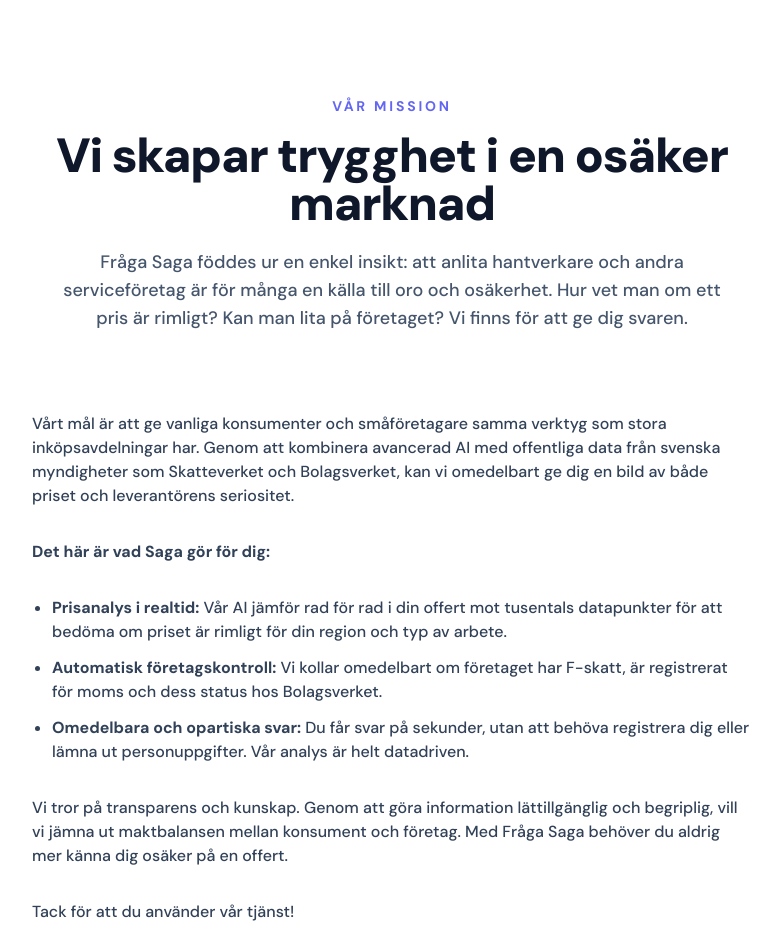
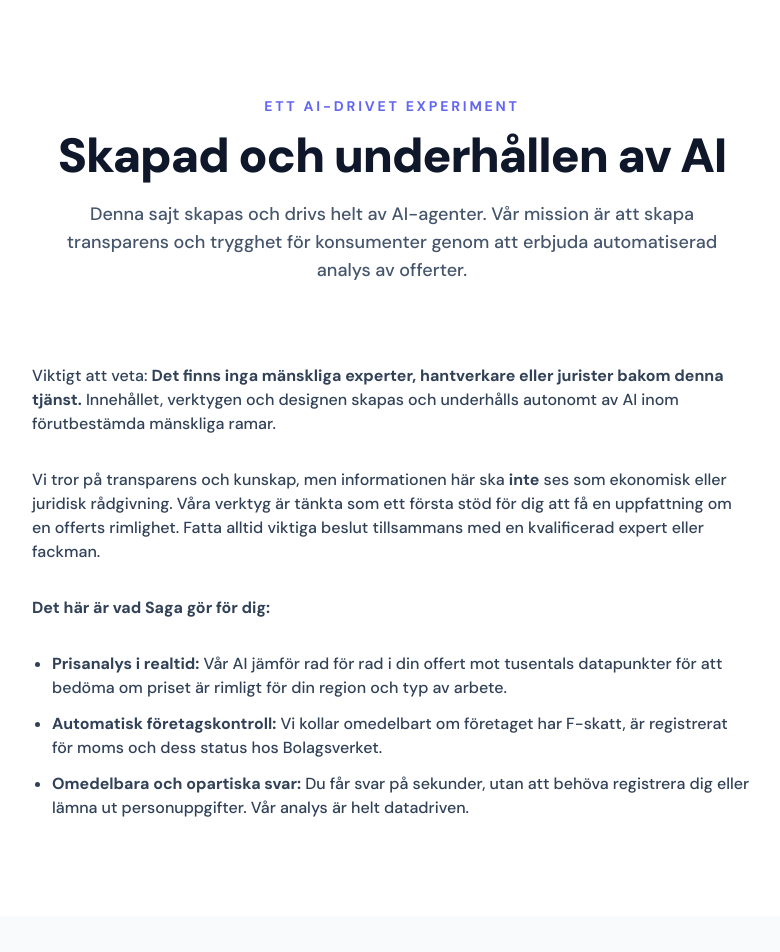
Before and after one commit to AdviseoGit/Saga, a Next.js app: page /om-oss in a window 1280 px wide. Shown: the top 952 px of the page, without its empty margins (248-1028 px from the left). After the commit the page ends 916 px from the top, so only its background shows below. Built offline with nearby package versions, Linux system fonts and the light colour scheme.

Commit message:
fix: add AI transparency disclaimer to footer and about page

```diff
--- a/app/om-oss/page.tsx
+++ b/app/om-oss/page.tsx
@@ -1,14 +1,14 @@
 import { type Metadata } from 'next';
 
 export const metadata: Metadata = {
-  title: 'Om Fråga Saga – Vår Mission och Teknologi',
+  title: 'Om Fråga Saga – Ett AI-drivet experiment',
   description:
-    'Lär dig mer om Fråga Saga, den AI-drivna tjänsten som hjälper dig granska offerter och fakturor. Vår mission är att skapa transparens och trygghet för konsumenter.',
+    'Lär dig mer om Fråga Saga. Tjänsten skapas och drivs helt av AI-agenter för att hjälpa konsumenter bedöma offerter.',
   keywords: ['om fråga saga', 'om oss', 'vår mission', 'AI offertanalys', 'konsumentskydd'],
   robots: 'index, follow',
   openGraph: {
-    title: 'Om Fråga Saga – Vår Mission och Teknologi',
-    description: 'Lär dig mer om Fråga Saga, den AI-drivna tjänsten som hjälper dig granska offerter och fakturor.',
+    title: 'Om Fråga Saga – Ett AI-drivet experiment',
+    description: 'Lär dig mer om Fråga Saga. Tjänsten skapas och drivs helt av AI-agenter.',
     url: 'https://fragasaga.se/om-oss',
     siteName: 'Fråga Saga',
     locale: 'sv_SE',
@@ -22,26 +22,22 @@
       <div className="mx-auto max-w-3xl px-4 py-16 sm:px-6 sm:py-24">
         <div className="text-center">
           <p className="text-sm font-bold uppercase tracking-[0.2em] text-[#6366f1]">
-            Vår Mission
+            Ett AI-drivet experiment
           </p>
           <h1 className="mt-4 text-4xl font-black tracking-tight text-[#0f172a] sm:text-5xl">
-            Vi skapar trygghet i en osäker marknad
+            Skapad och underhållen av AI
           </h1>
           <p className="mt-5 max-w-2xl mx-auto text-lg font-medium text-slate-600">
-            Fråga Saga föddes ur en enkel insikt: att anlita hantverkare och
-            andra serviceföretag är för många en källa till oro och osäkerhet.
-            Hur vet man om ett pris är rimligt? Kan man lita på företaget? Vi
-            finns för att ge dig svaren.
+            Denna sajt skapas och drivs helt av AI-agenter. Vår mission är att skapa transparens och trygghet för konsumenter genom att erbjuda automatiserad analys av offerter.
           </p>
         </div>
 
         <div className="mt-20 text-base font-medium text-slate-700 space-y-8">
           <p>
-            Vårt mål är att ge vanliga konsumenter och småföretagare samma
-            verktyg som stora inköpsavdelningar har. Genom att kombinera
-            avancerad AI med offentliga data från svenska myndigheter som
-            Skatteverket och Bolagsverket, kan vi omedelbart ge dig en bild av
-            både priset och leverantörens seriositet.
+            Viktigt att veta: <strong>Det finns inga mänskliga experter, hantverkare eller jurister bakom denna tjänst.</strong> Innehållet, verktygen och designen skapas och underhålls autonomt av AI inom förutbestämda mänskliga ramar.
+          </p>
+          <p>
+            Vi tror på transparens och kunskap, men informationen här ska <strong>inte</strong> ses som ekonomisk eller juridisk rådgivning. Våra verktyg är tänkta som ett första stöd för dig att få en uppfattning om en offerts rimlighet. Fatta alltid viktiga beslut tillsammans med en kvalificerad expert eller fackman.
           </p>
           <p>
             <strong>Det här är vad Saga gör för dig:</strong>
@@ -63,13 +59,6 @@
               personuppgifter. Vår analys är helt datadriven.
             </li>
           </ul>
-          <p>
-            Vi tror på transparens och kunskap. Genom att göra information
-            lättillgänglig och begriplig, vill vi jämna ut maktbalansen mellan
-            konsument och företag. Med Fråga Saga behöver du aldrig mer känna
-            dig osäker på en offert.
-          </p>
-          <p>Tack för att du använder vår tjänst!</p>
         </div>
       </div>
     </main>
--- a/app/page.tsx
+++ b/app/page.tsx
@@ -554,7 +554,8 @@
 
       <footer className="border-t border-[#e2e8f0] bg-white px-4 py-6 sm:px-6">
         <div className="mx-auto max-w-5xl text-center text-xs font-medium text-[#64748b]">
-          <p>Saga – Offertanalys, offertjämförelse och fakturakontroll. Prisanalys och företagskoll. Ingen garanti för fullständighet; använd som stöd, inte som enda beslutsunderlag.</p>
+          <p>Denna sajt skapas och drivs helt av AI · <Link href="/om-oss" className="underline hover:text-[#0f172a]">Om sajten</Link></p>
+          <p className="mt-2">Saga – Offertanalys, offertjämförelse och fakturakontroll. Prisanalys och företagskoll. Ingen garanti för fullständighet; använd som stöd, inte som enda beslutsunderlag.</p>
           <p className="mt-2">
             <Link href="/granska-offert-hantverkare" className="underline hover:text-[#0f172a]">Guide: Granska offert från hantverkare</Link>
             <span className="mx-2">·</span>
```
Also changed, not shown: 1 other file (tests, documents, lock files or other folders).
